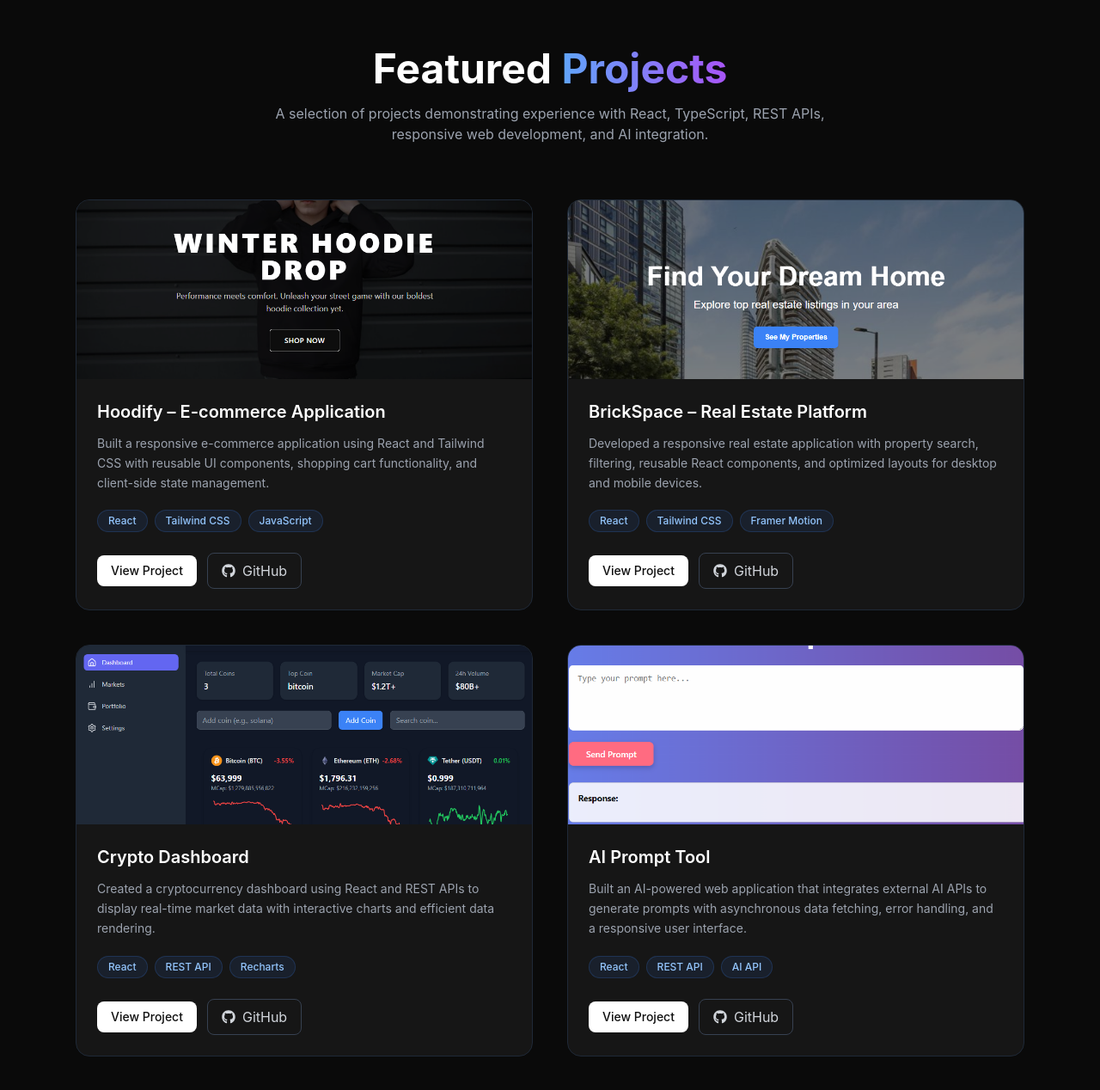
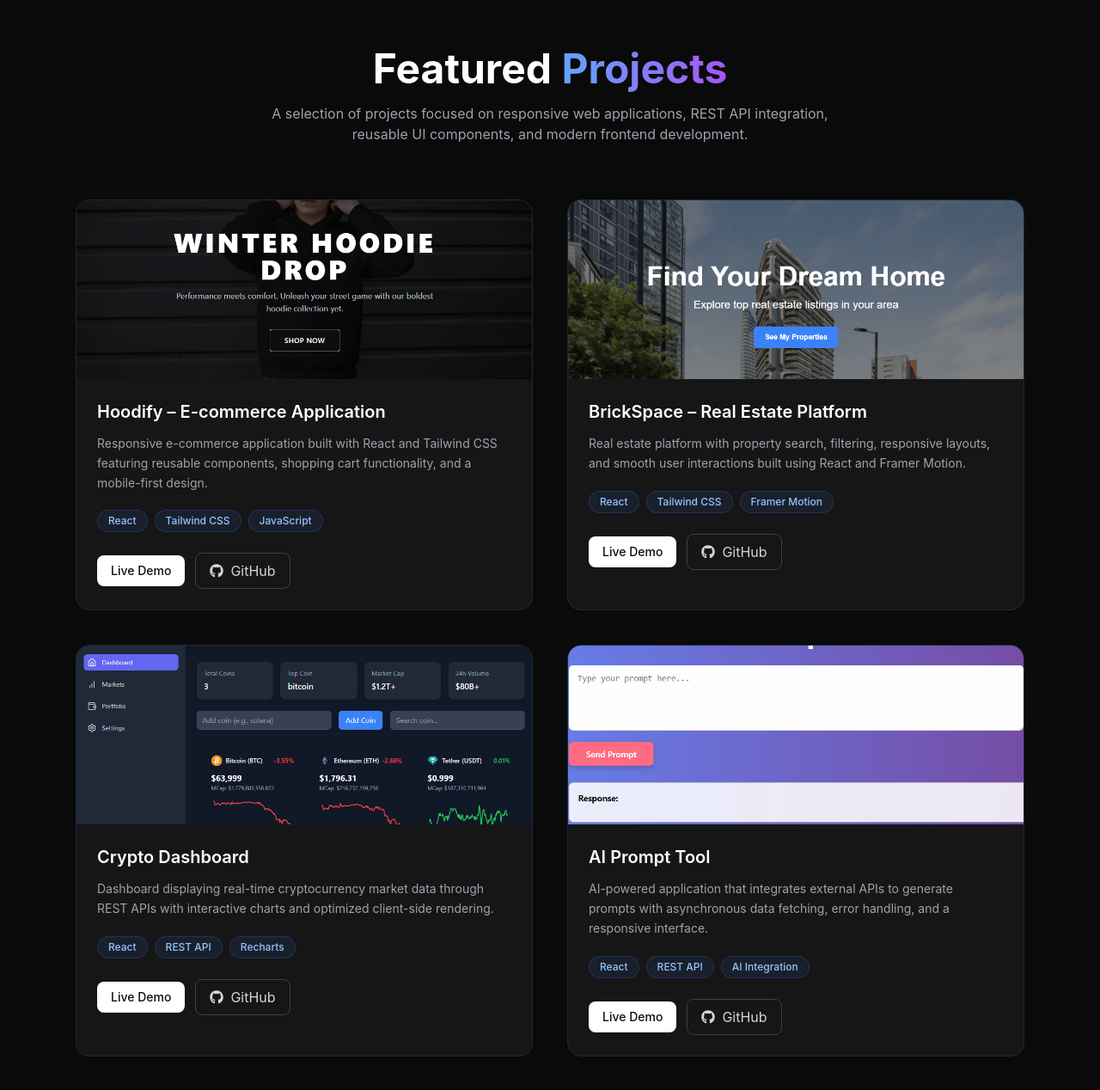
Before and after one commit to 1faran-khandev/my-portfolio, a React (Vite) app: page / in a window 1280 px wide. Shown: the part 2742-4010 px from the top of the page at 86% size. Built offline with nearby package versions, Linux system fonts and the light colour scheme.

Commit message:
Update Projects.jsx

```diff
--- a/src/components/Projects.jsx
+++ b/src/components/Projects.jsx
@@ -6,7 +6,7 @@ const projects = [
   {
     title: "Hoodify – E-commerce Application",
     description:
-      "Built a responsive e-commerce application using React and Tailwind CSS with reusable UI components, shopping cart functionality, and client-side state management.",
+      "Responsive e-commerce application built with React and Tailwind CSS featuring reusable components, shopping cart functionality, and a mobile-first design.",
     technologies: ["React", "Tailwind CSS", "JavaScript"],
     link: "https://hoodify-eight.vercel.app/",
     github: "https://github.com/1faran-khandev/hoodify",
@@ -15,7 +15,7 @@ const projects = [
   {
     title: "BrickSpace – Real Estate Platform",
     description:
-      "Developed a responsive real estate application with property search, filtering, reusable React components, and optimized layouts for desktop and mobile devices.",
+      "Real estate platform with property search, filtering, responsive layouts, and smooth user interactions built using React and Framer Motion.",
     technologies: ["React", "Tailwind CSS", "Framer Motion"],
     link: "https://brickspace-real-estate.vercel.app/",
     github: "https://github.com/1faran-khandev/brickspace-real-estate",
@@ -24,7 +24,7 @@ const projects = [
   {
     title: "Crypto Dashboard",
     description:
-      "Created a cryptocurrency dashboard using React and REST APIs to display real-time market data with interactive charts and efficient data rendering.",
+      "Dashboard displaying real-time cryptocurrency market data through REST APIs with interactive charts and optimized client-side rendering.",
     technologies: ["React", "REST API", "Recharts"],
     link: "https://crypto-dashboard-green-seven.vercel.app/",
     github: "https://github.com/1faran-khandev/crypto-dashboard",
@@ -33,8 +33,8 @@ const projects = [
   {
     title: "AI Prompt Tool",
     description:
-      "Built an AI-powered web application that integrates external AI APIs to generate prompts with asynchronous data fetching, error handling, and a responsive user interface.",
-    technologies: ["React", "REST API", "AI API"],
+      "AI-powered application that integrates external APIs to generate prompts with asynchronous data fetching, error handling, and a responsive interface.",
+    technologies: ["React", "REST API", "AI Integration"],
     link: "https://ai-prompt-tool-bay.vercel.app/",
     github: "https://github.com/1faran-khandev/ai-prompt-tool",
     image: "/images/prompt-tool.png",
@@ -67,10 +67,7 @@ const card = {
 
 const Projects = () => {
   return (
-    <section
-      id="projects"
-      className="py-28 bg-[#0a0a0a] text-white"
-    >
+    <section id="projects" className="py-28 bg-[#0a0a0a] text-white">
       <div className="max-w-6xl mx-auto px-6">
         {/* Heading */}
         <div className="text-center mb-16">
@@ -82,9 +79,9 @@ const Projects = () => {
           </h2>
 
           <p className="mt-4 text-gray-400 max-w-2xl mx-auto text-sm md:text-base">
-            A selection of projects demonstrating experience with React,
-            TypeScript, REST APIs, responsive web development, and AI
-            integration.
+            A selection of projects focused on responsive web applications,
+            REST API integration, reusable UI components, and modern frontend
+            development.
           </p>
         </div>
 
@@ -102,7 +99,7 @@ const Projects = () => {
               variants={card}
               className="group overflow-hidden rounded-2xl border border-gray-800 bg-white/5 hover:bg-white/10 transition-all duration-300"
             >
-              {/* Image */}
+              {/* Project Image */}
               <div className="h-52 overflow-hidden">
                 <img
                   src={project.image}
@@ -113,7 +110,7 @@ const Projects = () => {
 
               {/* Content */}
               <div className="p-6">
-                <h3 className="text-xl font-semibold">
+                <h3 className="text-xl font-semibold text-white">
                   {project.title}
                 </h3>
 
@@ -133,7 +130,7 @@ const Projects = () => {
                   ))}
                 </div>
 
-                {/* Buttons */}
+                {/* Actions */}
                 <div className="flex items-center gap-3 mt-6">
                   <a
                     href={project.link}
@@ -141,7 +138,7 @@ const Projects = () => {
                     rel="noopener noreferrer"
                     className="px-4 py-2 rounded-lg bg-white text-black text-sm font-medium hover:bg-gray-200 transition"
                   >
-                    View Project
+                    Live Demo
                   </a>
 
                   <a
```
